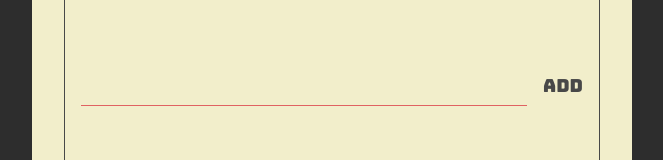
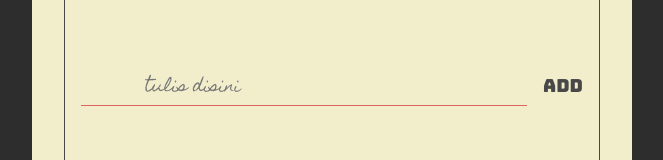
Before and after one commit to Calvphl/react-todolist, a React (Create React App) app: page / in a window 1280 px wide. Shown: the part 127-287 px from the top of the page, without its empty margins (308-971 px from the left). Built offline with nearby package versions, Linux system fonts and the light colour scheme.

Commit message:
membuat ToDo form dengan Hooks

```diff
--- a/src/components/TodoForm.jsx
+++ b/src/components/TodoForm.jsx
@@ -1,14 +1,40 @@
-import React from "react";
+import React, { useState } from "react";
+import PropTypes from "prop-types";
 
-const TodoForm = () => {
+const TodoForm = ({ addTodo }) => {
+  const [value, setValue] = useState("");
+
+  const handleFormSubmit = (e) => {
+    e.preventDefault();
+
+    if (!value) {
+      alert("is blank todo");
+      return;
+    }
+
+    addTodo(value);
+    alert(value);
+    setValue("");
+  };
+
   return (
     <section className="add">
-      <form className="add-form">
-        <input type="text" className="add-input" />
+      <form className="add-form" onSubmit={handleFormSubmit}>
+        <input
+          type="text"
+          placeholder="tulis disini"
+          className="add-input"
+          value={value}
+          onChange={(e) => setValue(e.target.value)}
+        />
         <button className="add-btn main-black-color">Add</button>
       </form>
     </section>
   );
 };
 
+TodoForm.protoTypes = {
+  addTodo: PropTypes.func.isRequired
+};
+
 export default TodoForm;
```
